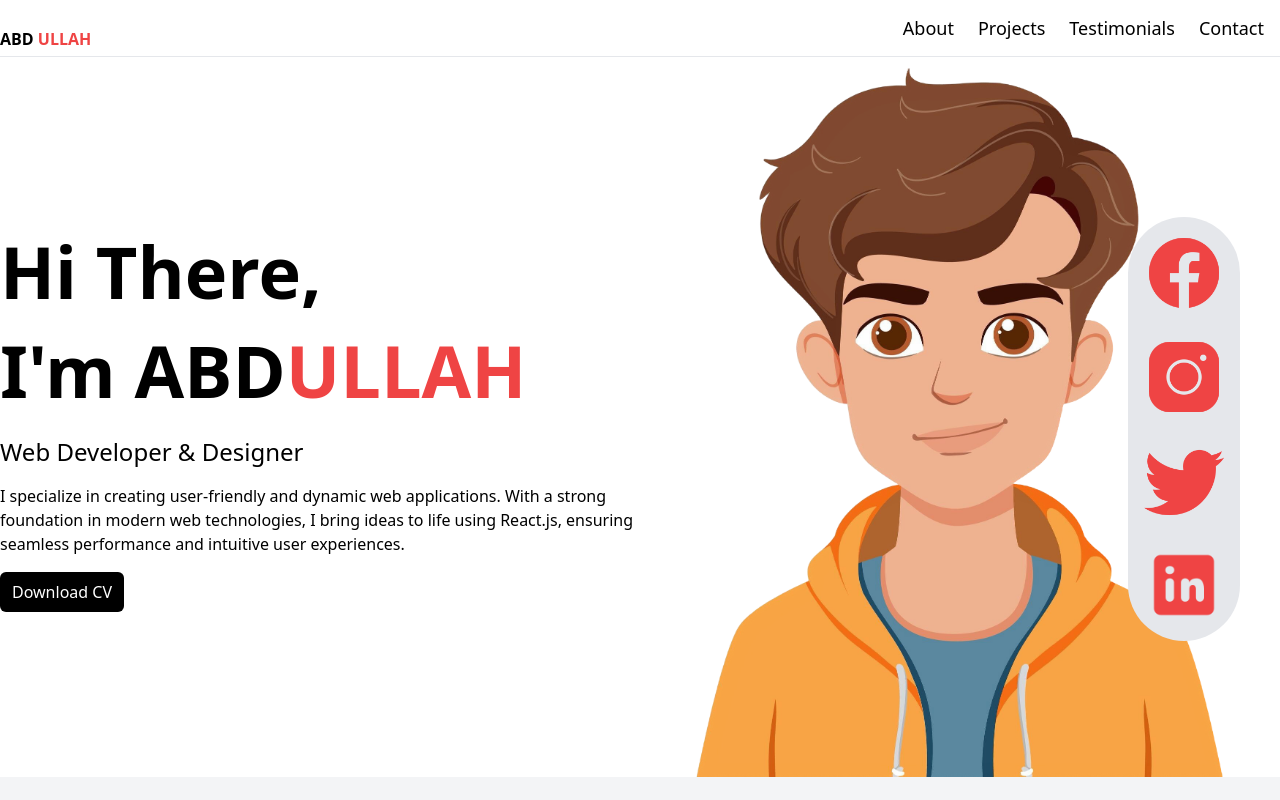
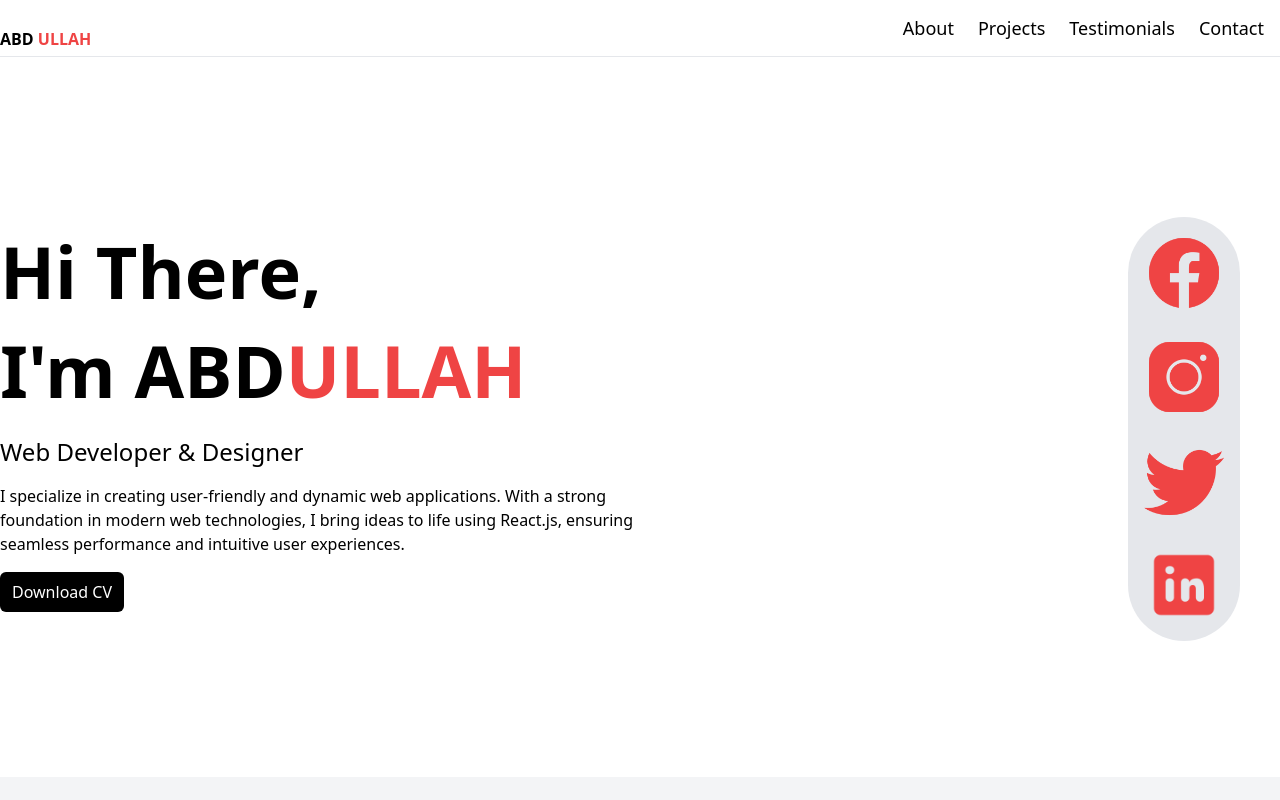
Before and after one commit to abd4634/portfolio, a React (Vite) app: page / in a window 1280 px wide. Shown: the top 800 px of the page. Built offline with nearby package versions, Linux system fonts and the light colour scheme.

Commit message:
update hero.jsx

```diff
--- a/src/component/hero.jsx
+++ b/src/component/hero.jsx
@@ -20,7 +20,7 @@ const Hero = () => {
                <button className='bg-black text-white px-3 py-2 w-max rounded-md'><a href="https://drive.google.com/file/d/1ufFKGigemA2usgG0jlNGALW8H7zPENaq/view?usp=sharing" download target='_blank'>Download CV</a></button>
             </div>
             <div className='md:w-1/2 relative flex justify-center items-end'>
-                 <img src={hero} alt="" className='lg:h-[90vh] h-96' />
+
                  <img src={reactLogo} alt="" className='absolute w-10 top-36 left-0 rounded-full md:hidden'/>
                  <img src={reduxLogo} alt="" className='absolute w-10 top-0 right-5 md:hidden'/>
                  <img src={tailwind} alt="" className='absolute w-10 rounded-full right-0 bottom-36 md:hidden'/>
```
